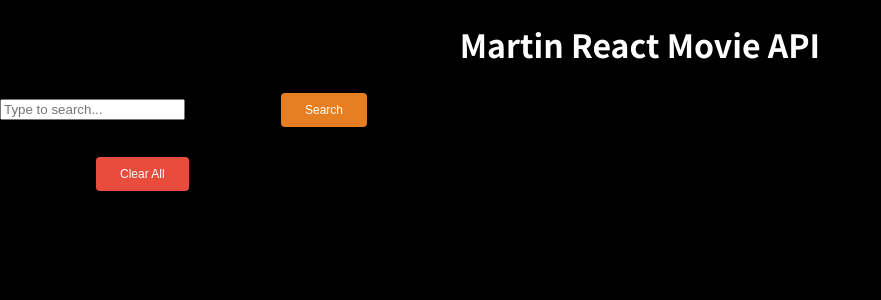
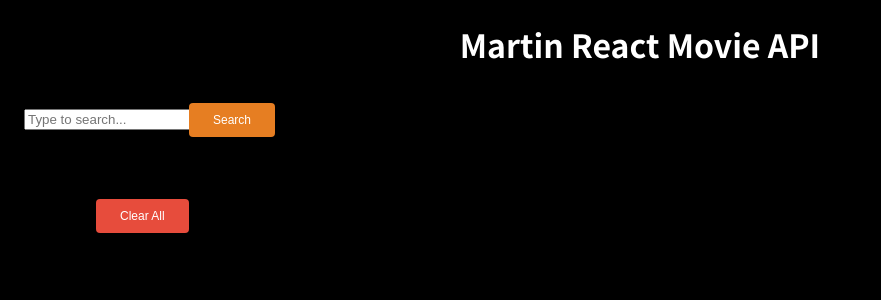
Before and after one commit to Martin2251/movie-trial, a React (Create React App) app: page / in a window 1280 px wide. Shown: the top 300 px of the page, without its empty margins (0-881 px from the left). Built offline with nearby package versions, Linux system fonts and the light colour scheme; no server answers.

Commit message:
added button css

```diff
--- a/src/App.css
+++ b/src/App.css
@@ -74,6 +74,10 @@ body {
   flex-direction: column;
   justify-content: flex-start;
   margin-top: 10px;
+  padding: 10px 24px;
+  align-items: flex-start;
+  height: 50px;
+  width: 45px;
 }
 
 .image-container {
```
